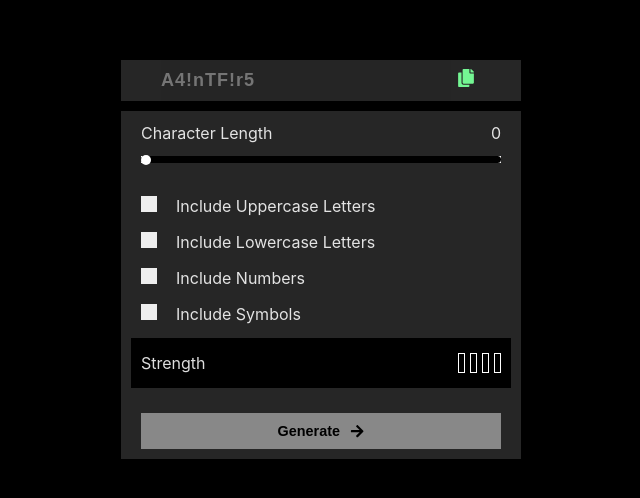
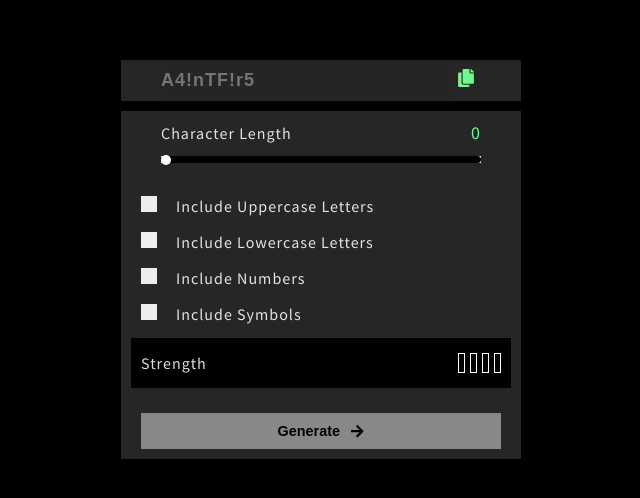
Before and after one commit to Aramex86/password_Generator, a React (Vite) app: page / in a window 1280 px wide. Shown: the part 148-646 px from the top of the page, without its empty margins (319-959 px from the left). Built offline with nearby package versions, Linux system fonts and the light colour scheme.

Commit message:
fix some bugs

```diff
--- a/src/App.tsx
+++ b/src/App.tsx
@@ -1,4 +1,4 @@
-import { useContext, useReducer } from "react";
+import { useReducer } from "react";
 import { GeneratoBox, PasswordInput } from "./components";
 import { Notification } from "./components/Notification/Notification";
 import style from "./css/container.module.css";
--- a/src/components/GeneratorBox/Range.tsx
+++ b/src/components/GeneratorBox/Range.tsx
@@ -14,8 +14,8 @@ export const Range = () => {
   return (
     <div className={style.range}>
       <div className={style.title}>
-        <div>Character Length </div>
-        <div>{range}</div>
+        <div className={style.rangeText}>Character Length </div>
+        <div className={style.rangeNumber}>{range}</div>
       </div>
       <div className={style.inputRange}>
         <input
--- a/src/components/GeneratorBox/generator.module.css
+++ b/src/components/GeneratorBox/generator.module.css
@@ -41,11 +41,21 @@
 }
 
 .range {
-  width: 90%;
+  width: 80%;
   display: flex;
   flex-direction: column;
   justify-content: center;
   align-items: center;
+}
+
+.rangeNumber {
+  font-size: 18px;
+  font-weight: 600;
+  color: #74f693;
+}
+
+.rangeText {
+  font-size: 16px;
 }
 
 .title {
--- a/src/components/Input/Input.tsx
+++ b/src/components/Input/Input.tsx
@@ -3,7 +3,7 @@ import style from "./input.module.css";
 interface IInput {
   labelText?: string;
   name?: string;
-  onChange?: (e: any) => void;
+  onChange?: (e: React.ChangeEvent<HTMLInputElement>) => void;
   checked?: boolean;
 }
 
--- a/src/components/PasswordInput/PasswordInput.tsx
+++ b/src/components/PasswordInput/PasswordInput.tsx
@@ -15,8 +15,6 @@ export const PasswordInput = () => {
       setCopied(false);
     }, 1000);
   };
-
-  console.log(copied);
 
   return (
     <div className={style.input}>
--- a/src/components/PasswordInput/passwordInput.module.css
+++ b/src/components/PasswordInput/passwordInput.module.css
@@ -35,7 +35,7 @@
 
 .copyText {
   position: absolute;
-  width: 160px;
+  width: 170px;
   background: #736c6c94;
   padding: 5px;
   text-align: center;
--- a/src/helpers/optionsHelpers.ts
+++ b/src/helpers/optionsHelpers.ts
@@ -57,6 +57,6 @@ const numbers = [
   "24",
 ];
 
-const symbols = ["!", "#", "@", "&", "$", "*"];
+const symbols = ["!", "#", "@", "&", "$", "*", "%", "^"];
 
 export { alphabet, lowerCaseAlphabet, numbers, symbols };
--- a/src/index.css
+++ b/src/index.css
@@ -1,8 +1,10 @@
+@import url("https://fonts.googleapis.com/css2?family=Source+Sans+Pro&display=swap");
 :root {
-  font-family: Inter, Avenir, Helvetica, Arial, sans-serif;
+  font-family: "Source Sans Pro", sans-serif;
   font-size: 16px;
   line-height: 24px;
   font-weight: 400;
+  letter-spacing: 1px;
 
   color-scheme: light dark;
   color: rgba(255, 255, 255, 0.87);
```
